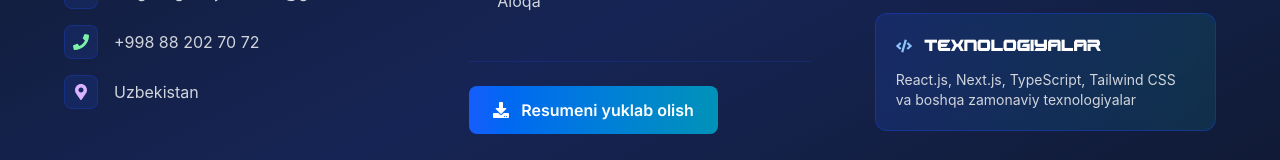
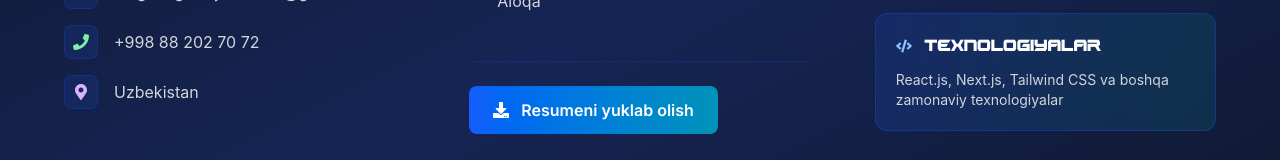
Before and after one commit to ulugbekgofurjonov/PORTFOLIO, a React (Vite) app: page / in a window 1280 px wide. Shown: the part 7598-7758 px from the top of the page. Built offline with nearby package versions, Linux system fonts and the light colour scheme; a web font is replaced by a local one.

Commit message:
Full done

```diff
--- a/src/components/layout/Footer.jsx
+++ b/src/components/layout/Footer.jsx
@@ -141,7 +141,7 @@ const Footer = () => {
                 <h4 className="font-bold text-white">Texnologiyalar</h4>
               </div>
               <p className="text-gray-300 text-sm">
-                React.js, Next.js, TypeScript, Tailwind CSS va boshqa zamonaviy texnologiyalar
+                React.js, Next.js, Tailwind CSS va boshqa zamonaviy texnologiyalar
               </p>
             </div>
           </div>
```
